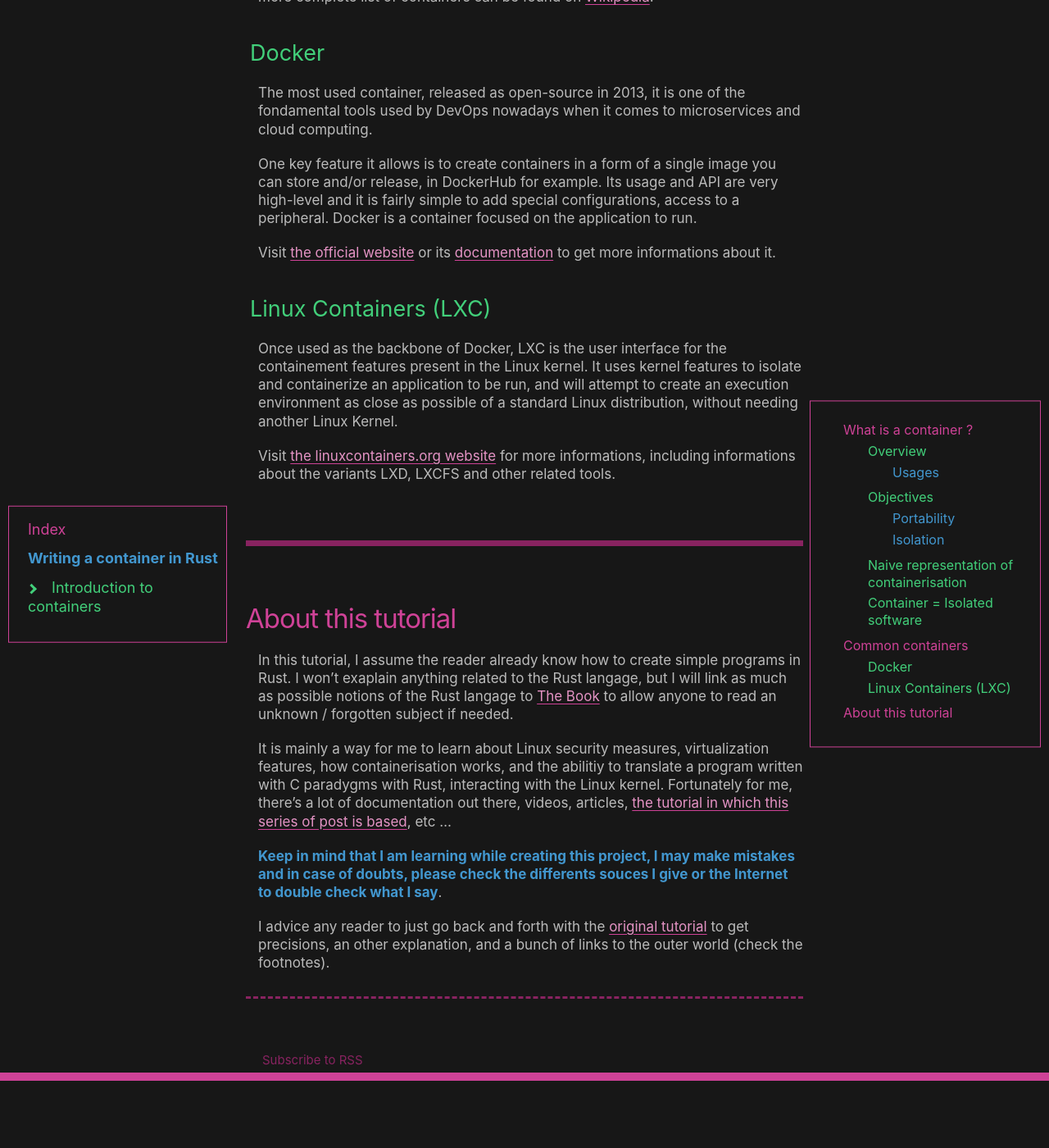
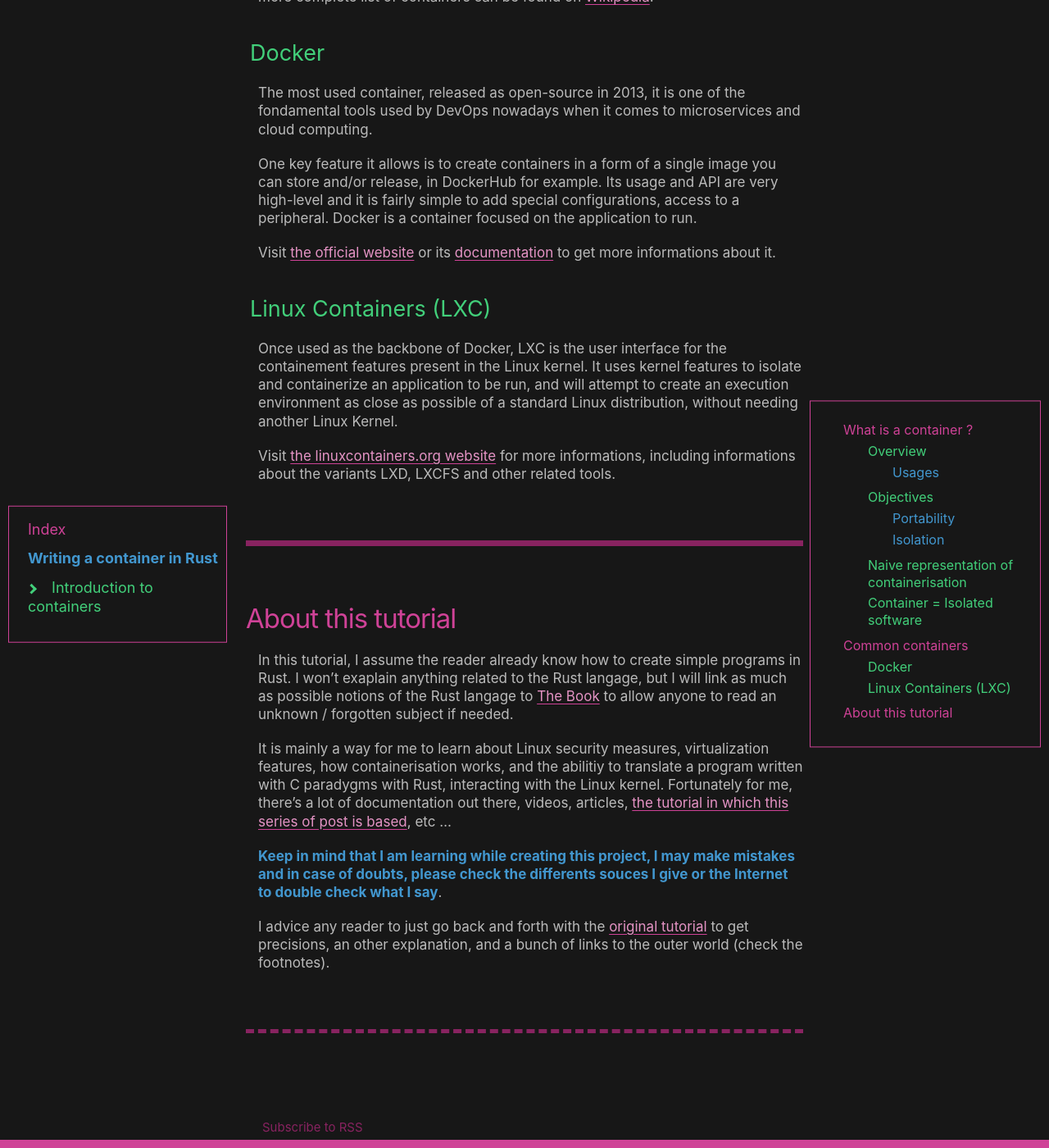
Before and after one commit to litchipi/litchipi.github.io, a Jekyll site: the page built from _posts/2021-09-13-container-in-rust-part1.md, in a window 1280 px wide and 1400 px high, scrolled down 3532 px. Shown: the whole window at 82% size. Built offline with Jekyll 4.4.1, drawn with Linux system fonts in a browser that asks for light colours; before the commit the page ends 4850 px from its top, so only the background shows below that.

Commit message:
style: set up SCSS variable for spacing inside post parts
Signed-off-by: litchipi <litchi.pi@protonmail.com>

```diff
--- a/_sass/initialize.scss
+++ b/_sass/initialize.scss
@@ -25,6 +25,7 @@ $on-laptop:        800px !default;
 $on-medium:        $on-palm !default;
 $on-large:         $on-laptop !default;
 
+$post-parts-spacing: 70px;
 // Use media queries like this:
 // @include media-query($on-palm) {
 //   .wrapper {
--- a/_sass/post.scss
+++ b/_sass/post.scss
@@ -17,8 +17,8 @@
 		color: $color1;
 		font-size: 33px;
 		margin: unset;
-		margin-top: 70px;
-		padding-top: 70px;
+		margin-top: $post-parts-spacing;
+		padding-top: $post-parts-spacing;
 		margin-bottom: 10px;
 	}
 
@@ -100,7 +100,13 @@
 }
 
 .serie_post_prec_next {
-	margin-top: 30px;
-	border-top: 3px dashed $color1_dark;
-	padding-top: 30px;
+	margin-top: $post-parts-spacing;
+	padding-top: $post-parts-spacing;
+	border-top: 5px dashed $color1_dark;
+	font-size: larger;
+
+	a {
+		color: $color2_light;
+		margin-left: 10px;
+	}
 }
```
